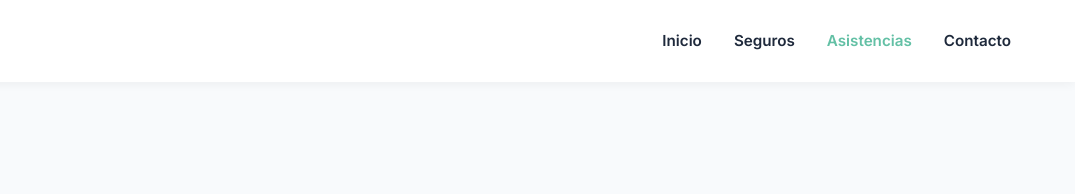
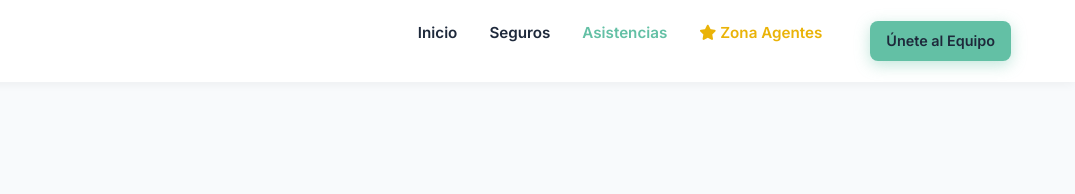
Before and after one commit to ahumadaenrique/aacom-portal, a plain HTML site: page asistencias.html in a window 1280 px wide. Shown: the top 194 px of the page, 205-1280 px from the left. Drawn offline with Linux system fonts and the light colour scheme.

Commit message:
feat: Add Zona Agentes highlighted link to all navbars

```diff
--- a/asistencias.html
+++ b/asistencias.html
@@ -16,10 +16,11 @@
       <a href="index.html" class="nav-brand"><img src="assets/logo.png" alt="AACOM Seguros"></a>
       <button class="mobile-menu-btn"><i class="fas fa-bars"></i></button>
       <div class="nav-links">
-        <a href="index.html">Inicio</a>
-        <a href="seguros.html">Seguros</a>
-        <a href="asistencias.html" class="active">Asistencias</a>
-        <a href="#contacto">Contacto</a>
+        <a href="index.html" class="nav-link">Inicio</a>
+        <a href="seguros.html" class="nav-link">Seguros</a>
+        <a href="asistencias.html" class="nav-link active">Asistencias</a>
+        <a href="https://zonaagentes.aacommx.com" class="nav-link" style="color: #eab308; font-weight: bold;"><i class="fas fa-star mr-1"></i> Zona Agentes</a>
+        <a href="unete.html" class="btn btn-primary" style="margin-left: 1rem; padding: 0.5rem 1rem; font-size: 0.9rem;">Únete al Equipo</a>
       </div>
     </div>
   </nav>
```
Also changed, not shown: index.html (+1 -0 lines), seguros.html (+5 -4 lines).
